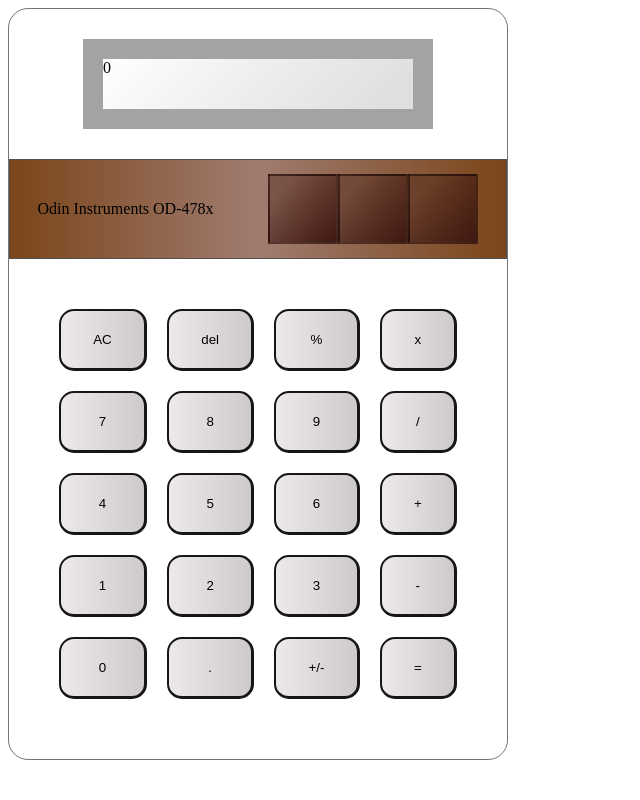
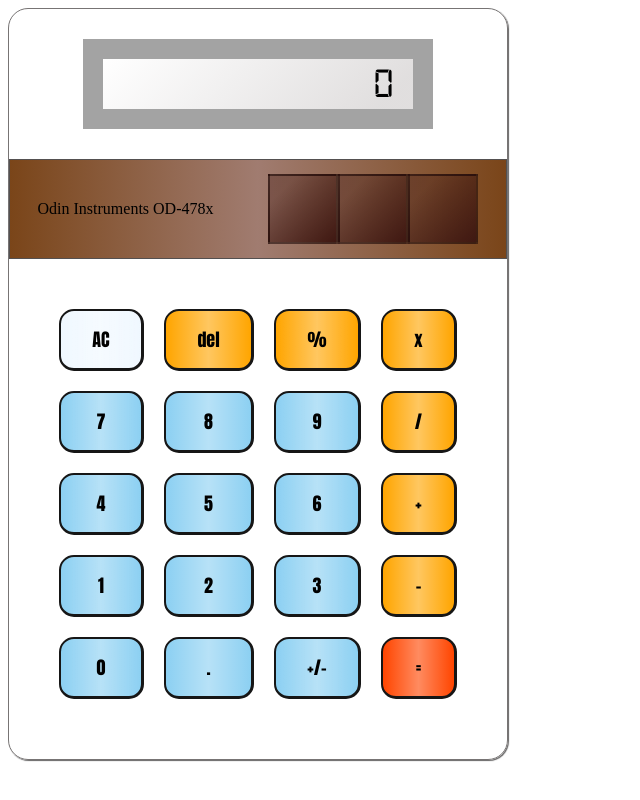
Before and after one commit to Craser737/odin_calculator, a plain HTML site: page index.html in a window 1280 px wide. Shown: the whole page, without its empty margins (0-640 px from the left). Drawn offline with Linux system fonts and the light colour scheme.

Commit message:
Complete styling and font. Complete Project

```diff
--- a/index.html
+++ b/index.html
@@ -27,32 +27,32 @@
    </div>
     <div id="body">
         <div class="col">
-            <button id="ac" class="num">AC</button>
+            <button id="ac">AC</button>
             <button id="seven" class="num">7</button>
             <button id="four" class="num">4</button>
-            <button id="one" class="func">1</button>
-            <button id="zero" class="func">0</button>
+            <button id="one" class="num">1</button>
+            <button id="zero" class="num">0</button>
         </div>
         <div class="col">
-            <button id="del" class="num">del</button>
+            <button id="del" class="func">del</button>
             <button id="eight" class="num">8</button>
             <button id="five" class="num">5</button>
-            <button id="two" class="func">2</button>
-            <button id="decimal" class="func">.</button>
+            <button id="two" class="num">2</button>
+            <button id="decimal" class="num">.</button>
         </div>
         <div class="col">
-            <button id="percent" class="num">%</button>
+            <button id="percent" class="func">%</button>
             <button id="nine" class="num">9</button>
             <button id="six" class="num">6</button>
-            <button id="three" class="func">3</button>
-            <button id="plusMinus" class="func">+/-</button>
+            <button id="three" class="num">3</button>
+            <button id="plusMinus" class="num">+/-</button>
         </div>
         <div class="col">
-            <button id="multiply" class="num">x</button>
-            <button id="divide" class="num">/</button>
-            <button id="plus" class="num">+</button>
+            <button id="multiply" class="func">x</button>
+            <button id="divide" class="func">/</button>
+            <button id="plus" class="func">+</button>
             <button id="minus" class="func">-</button>
-            <button id="enter" class="func">=</button>
+            <button id="enter">=</button>
         </div>
 
     </div>
--- a/style.css
+++ b/style.css
@@ -8,6 +8,13 @@ html {
   box-sizing: inherit;
 }
 
+
+@font-face{
+	font-family: 'digital-7';
+	src:
+        url(./fonts/digital-7\ \(mono\).ttf);
+}
+
 #calc {
     width: 500px;
     height: auto;
@@ -15,6 +22,7 @@ html {
     background-size: cover;
     border: 1px solid rgb(119, 116, 116);
     border-radius: 20px;
+    box-shadow: 1px 1px 1px rgb(102, 101, 101);
 
 }
 
@@ -38,6 +46,18 @@ html {
     height: 50px;
     flex: auto;
     background: linear-gradient(135deg, white, rgba(247, 244, 244, 0.733) 90%);
+    display: flex;
+    align-items: center;
+    padding: 0px 20px;
+}
+
+#display {
+    font-family: 'digital-7', 'Times New Roman';
+    font-size:42px;
+    height: 42px;
+    margin-top: 5px;
+    margin-left: auto;
+    text-align: center;
 }
 
 #solarSect {
@@ -78,11 +98,27 @@ html {
 
 button {
     margin: 10px;
+    font-family:Impact, Haettenschweiler, 'Arial Narrow Bold', sans-serif;
+    font-size: 18px;
     flex: 1;
     border: 2px solid rgb(22, 22, 22);
     border-bottom-width: 3px;
     border-right-width: 3px;
     border-radius: 15px;
-    background: linear-gradient(to right, rgb(238, 233, 233), rgb(207, 202, 202));
-    background-position: 10% 25%;
+    background: linear-gradient(to right, #ffffff00, #ffffff60, #ffffff00);
 }
+
+.num {
+    background-color: hsl(200, 80%, 75%);
+}
+
+.func {
+    background-color: orange;
+}
+
+#enter {
+    background-color: orangered;
+}
+#ac {
+    background-color: aliceblue;
+}
```
Also changed, not shown: fonts/SFTransRoboticsExtended-Oblique.ttf (added), fonts/digital-7 (mono).ttf (added).
